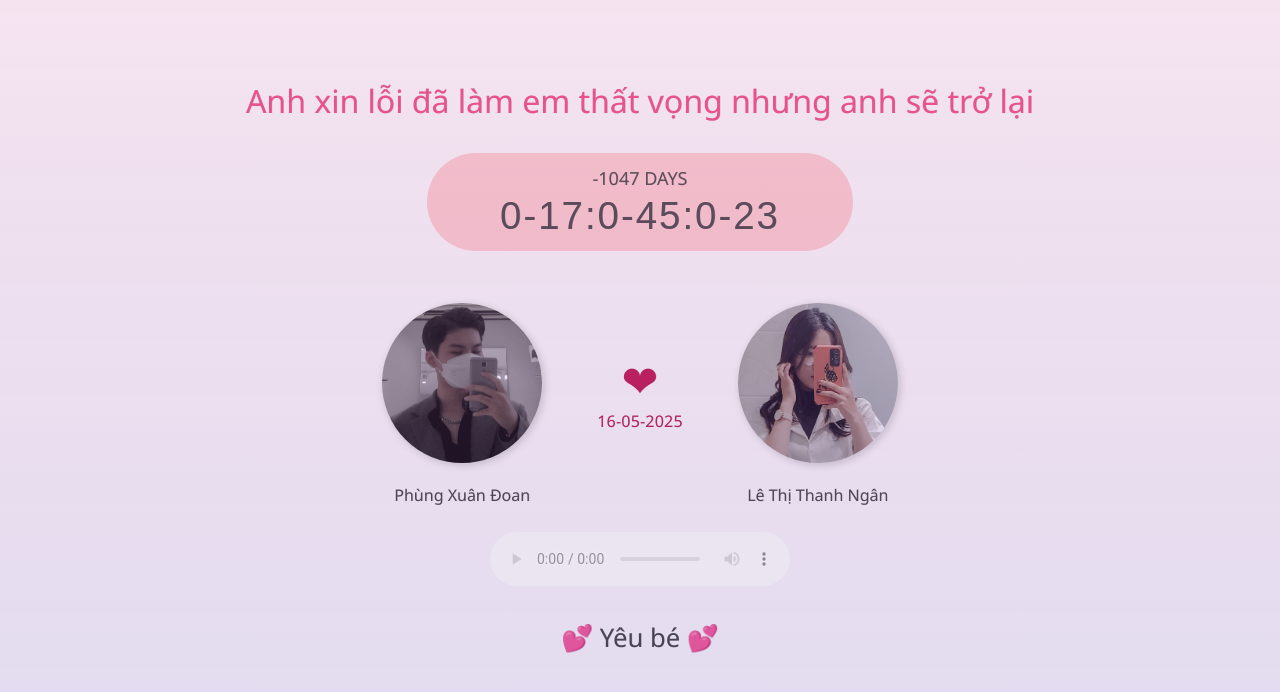
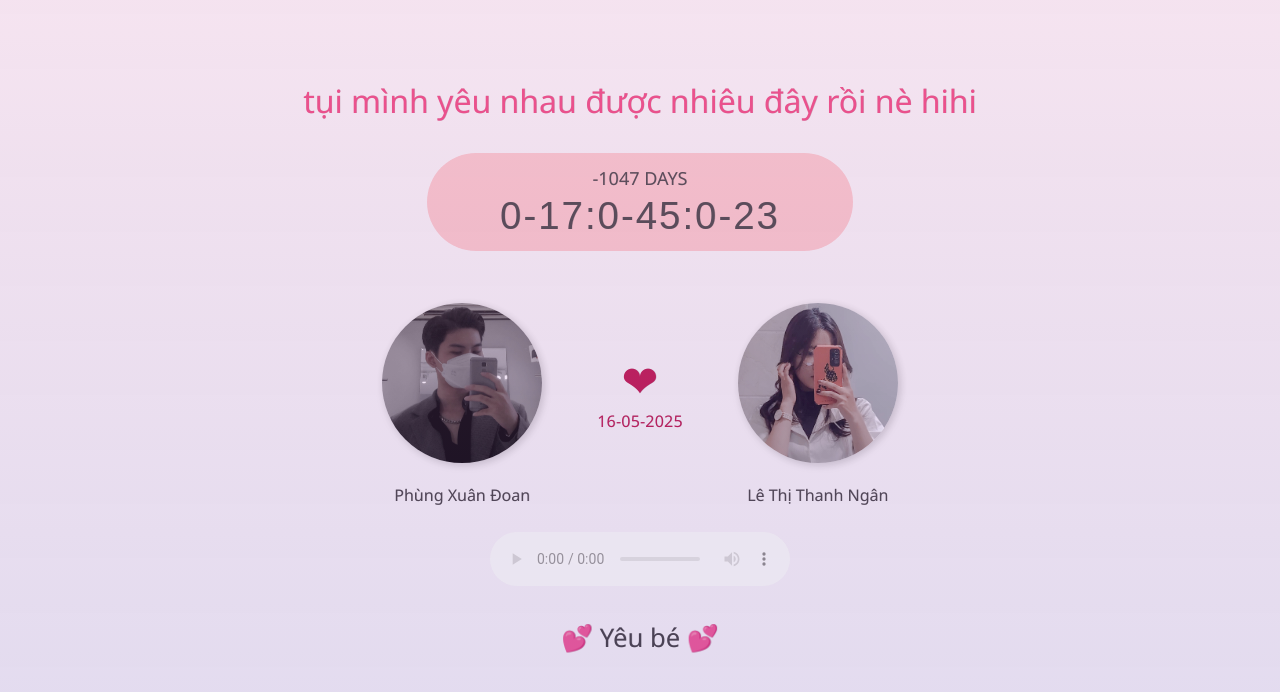
Before and after one commit to XDAZK/Rose, a plain HTML site: page index.html in a window 1280 px wide. Drawn offline with Linux system fonts and the light colour scheme.

Commit message:
Update index.html

```diff
--- a/index.html
+++ b/index.html
@@ -10,7 +10,7 @@
 </head>
 <body>
      <div id="wrapper">
-           <h1>Anh xin lỗi đã làm em thất vọng nhưng anh sẽ trở lại</h1>
+           <h1>tụi mình yêu nhau được nhiêu đây rồi nè hihi</h1>
 
            <div id="clock-box">
                  <div id="clock">
```
